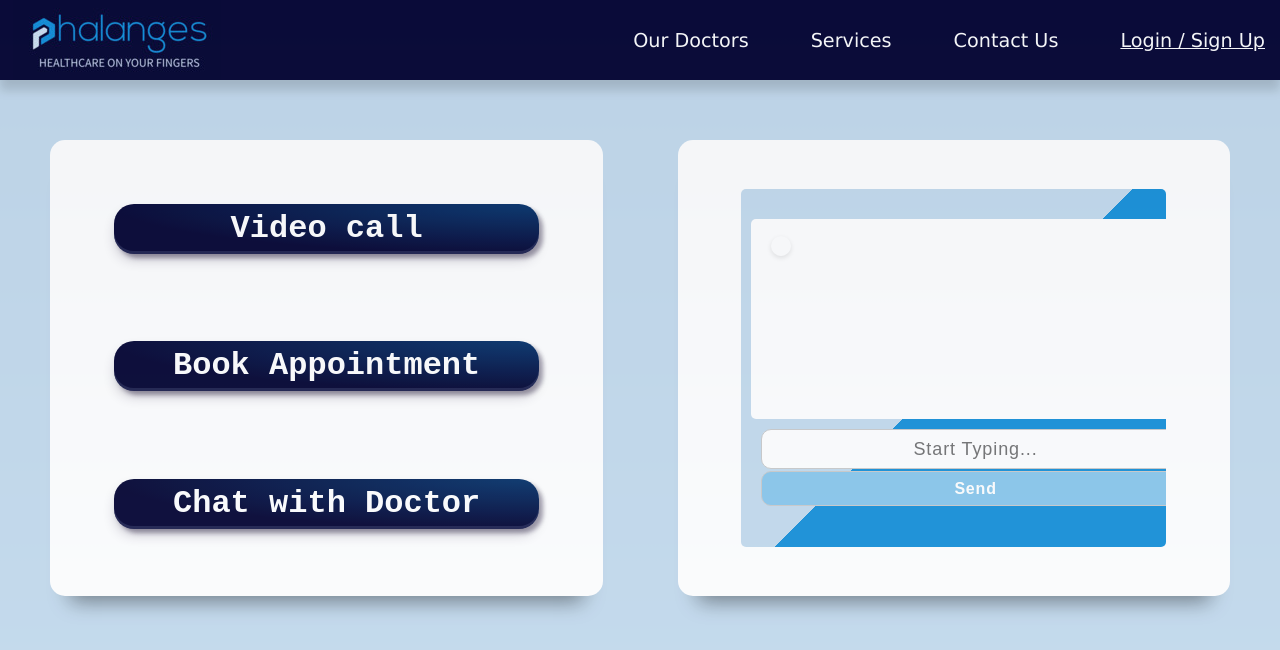
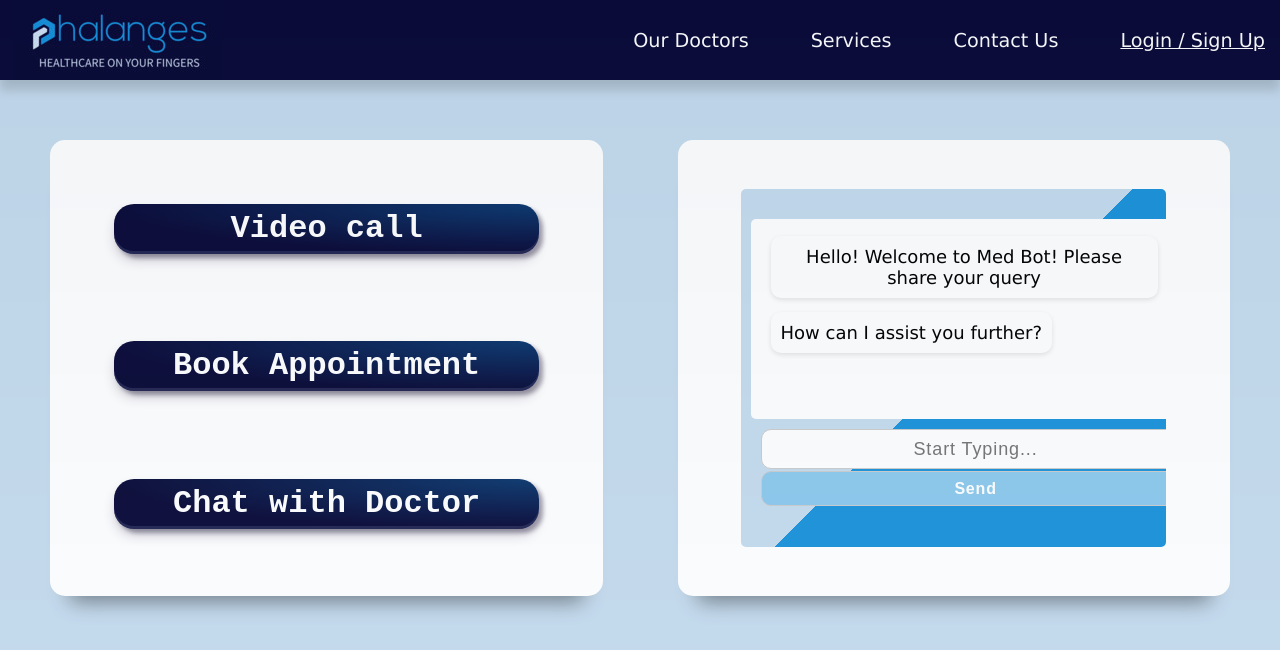
Before and after one commit to VedikaSingh1/Phalanges_Bolt, a React (Create React App) app: page /patient in a window 1280 px wide. Shown: the top 650 px of the page. Built offline with nearby package versions, Linux system fonts and the light colour scheme; no server answers.

Commit message:
CHatBot Messages

```diff
--- a/src/components/Sections/Patient/chatbot.js
+++ b/src/components/Sections/Patient/chatbot.js
@@ -2,7 +2,12 @@ import React, { useState, useEffect } from "react";
 import "./chatbot.css";
 
 const Chatbot = () => {
-  const [messages, setMessages] = useState(["Hello, how can I help you?"]);
+  const [messages, setMessages] = useState([
+    {
+      text: "Hello! Welcome to Med Bot! Please share your query",
+      sender: "system", // Added a sender field to distinguish system messages
+    },
+  ]);
   const [input, setInput] = useState("");
 
   // Function to send a message to the Rasa backend
@@ -20,32 +25,37 @@ const Chatbot = () => {
 
     // Parse the response and update the messages state
     const data = await response.json();
-    setMessages([...messages, ...data]);
+    setMessages([...messages, ...data]); // assuming data is an array of messages
   };
 
-  // Function to receive a message from the Rasa backend
-  const receiveMessage = async () => {
-    // Fetch data using "GET" from the same API
-    const response = await fetch(
-      "https://phalanges-bolt.onrender.com/doctor/getall",
-      {
-        method: "GET",
-        headers: {
-          "Content-Type": "application/json",
-        },
+  useEffect(() => {
+    // Fetch additional messages from the Rasa backend or other sources if needed
+    // For now, let's simulate receiving a response after a delay
+
+    // Use a flag to track whether the initial message has been rendered
+    let isInitialMessageRendered = false;
+
+    const timeoutId = setTimeout(() => {
+      // Render the initial message only if it hasn't been rendered yet
+      if (!isInitialMessageRendered) {
+        setMessages((prevMessages) => [
+          ...prevMessages,
+          {
+            text: "How can I assist you further?",
+            sender: "system",
+          },
+        ]);
+
+        // Set the flag to true after rendering the initial message
+        isInitialMessageRendered = true;
       }
-    );
+    }, 3000);
 
-    // Parse the response and update the messages state
-    const data = await response.json();
-    setMessages([...messages, ...data]);
-  };
+    // Cleanup the timeout to avoid memory leaks
+    return () => clearTimeout(timeoutId);
 
-  // useEffect to call receiveMessage on component mount
-  useEffect(() => {
-    receiveMessage();
+    // Only run the effect once on mount, so no dependencies are needed
   }, []); // empty dependency array ensures it only runs once on mount
-
   // Function to handle input change
   const handleInputChange = (event) => {
     setInput(event.target.value);
@@ -61,7 +71,7 @@ const Chatbot = () => {
   // Function to render the chatbot messages
   const renderMessages = () => {
     return messages.map((message, index) => (
-      <div className="message" key={index}>
+      <div className={`message ${message.sender}`} key={index}>
         <p>{message.text}</p>
       </div>
     ));
```
